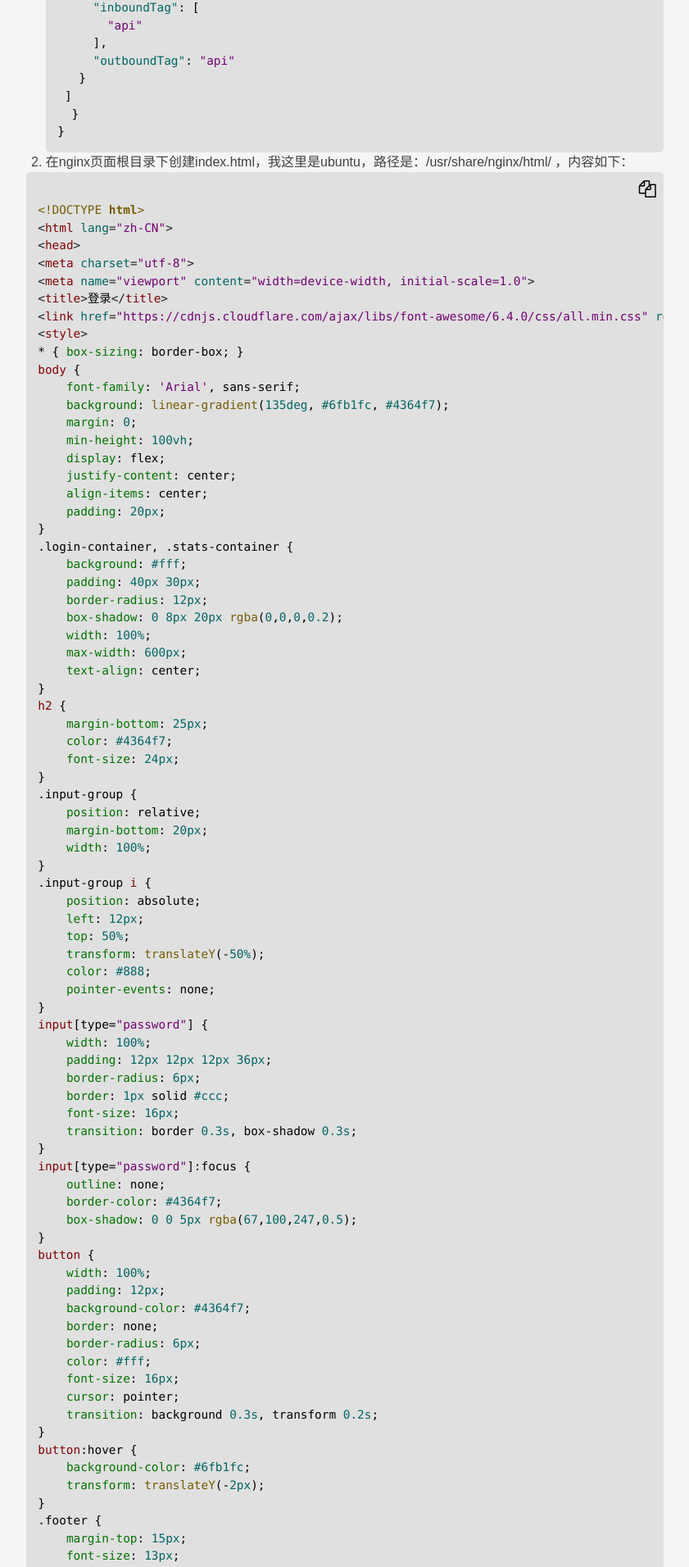
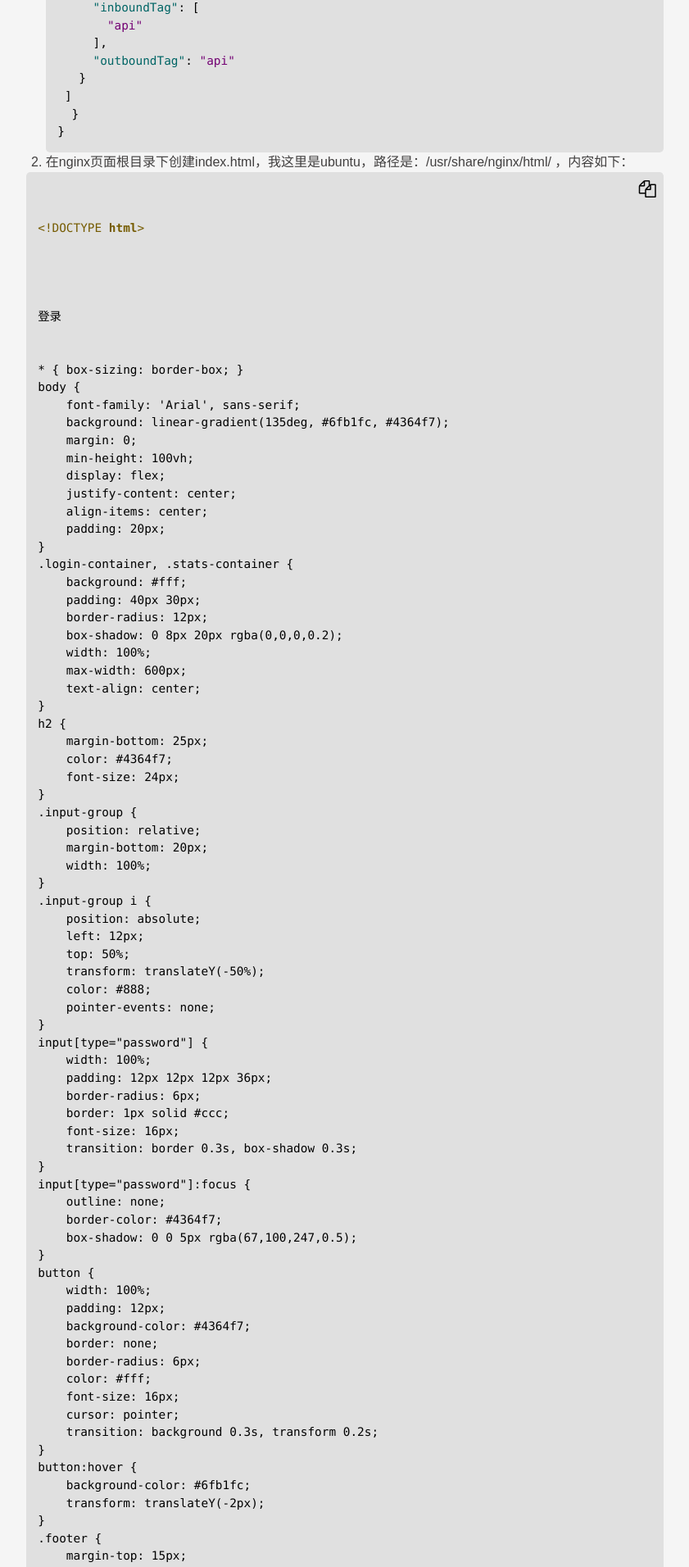
Before and after one commit to jibenfa/jibenfa.github.com, a Jekyll site: the page built from _posts/2025-09-02-E69E81E7AE80v2rayE6B581E9878FE7BB9FE8AEA1E99DA2E69DBF.md, in a window 1280 px wide. Shown: the part 3466-5378 px from the top of the page at 82% size, without its empty margins (78-919 px from the left). Built offline with Jekyll 4.4.1, drawn with Linux system fonts in a browser that asks for light colours; some of the changed text lies outside the part shown.

Commit message:
Update 2025-09-02-E69E81E7AE80v2rayE6B581E9878FE7BB9FE8AEA1E99DA2E69DBF.md

````diff
--- a/_posts/2025-09-02-E69E81E7AE80v2rayE6B581E9878FE7BB9FE8AEA1E99DA2E69DBF.md
+++ b/_posts/2025-09-02-E69E81E7AE80v2rayE6B581E9878FE7BB9FE8AEA1E99DA2E69DBF.md
@@ -164,7 +164,7 @@
 
 2. 在nginx页面根目录下创建index.html，我这里是ubuntu，路径是：/usr/share/nginx/html/ ，内容如下：
 
-```html
+<pre><code class="language-html">
 
 <!DOCTYPE html>
 <html lang="zh-CN">
@@ -335,7 +335,7 @@
 </body>
 </html>
 
-```
+</code></pre>
 
 3. 创建python文件v2ray-stats.py，放在/root下，文件中的key就是访问口令（默认123456），可以改成自己的：
 ```python
````
